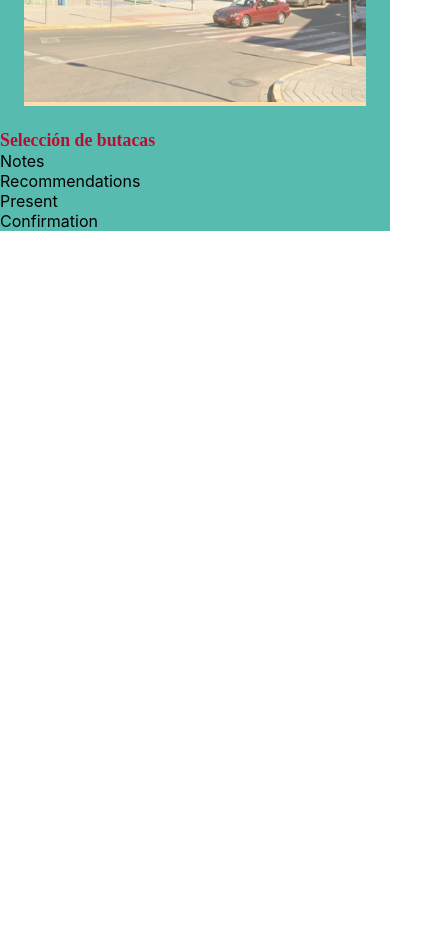
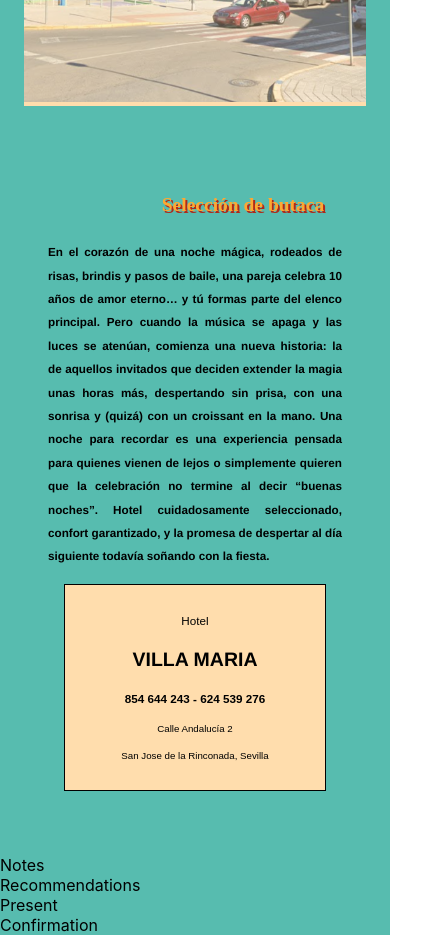
Before and after one commit to angelicayjuanito/angelicayjuanito.github.io, a React (Create React App) app: page / in a window 390 px wide. Shown: the part 2260-3195 px from the top of the page, 438 px wide, since content can reach past the window. Before the commit the page ends 2491 px from the top, so only its background shows below. Built offline with nearby package versions, Linux system fonts and the light colour scheme.

Commit message:
feat: add allocation section

```diff
--- a/src/pages/Allocations/index.js
+++ b/src/pages/Allocations/index.js
@@ -1,10 +1,32 @@
 import React from 'react'
 import styles from './index.module.css'
+import location from "../../assets/location.png";
+import elefante from "../../assets/elefante.png";
 
 export const Allocations = () => {
     return (
         <div className={styles.container}>
-            <h1 className={styles.title}>Selección de butacas</h1>
+            <div className={styles.titleContainer}>
+                <h1 className={styles.title}>Selección de butaca</h1>
+            </div>
+
+            <p className={styles.text}>
+                En el corazón de una noche mágica, rodeados de risas, brindis y pasos de baile, una pareja celebra 10
+                años de amor eterno… y tú formas parte del elenco principal. Pero cuando la música se apaga y las luces
+                se atenúan, comienza una nueva historia: la de aquellos invitados que deciden extender la magia unas
+                horas más, despertando sin prisa, con una sonrisa y (quizá) con un croissant en la mano.
+                Una noche para recordar es una experiencia pensada para quienes vienen de lejos o simplemente quieren
+                que la celebración no termine al decir “buenas noches”. Hotel cuidadosamente seleccionado, confort
+                garantizado, y la promesa de despertar al día siguiente todavía soñando con la fiesta.
+
+                <div className={styles.card}>
+                    <h4 className={styles.textSmall}>Hotel</h4>
+                    <h1 className={styles.textBig}>VILLA MARIA</h1>
+                    <h4 className={styles.textLight}>854 644 243 - 624 539 276</h4>
+                    <h5 className={styles.textSmall}>Calle Andalucía 2</h5>
+                    <h5 className={styles.textSmall}> San Jose de la Rinconada, Sevilla</h5>
+                </div>
+            </p>
         </div>
     )
 }
--- a/src/pages/Allocations/index.module.css
+++ b/src/pages/Allocations/index.module.css
@@ -1,9 +1,137 @@
 .container {
+    display: flex;
+    flex-direction: column;
     width: 100vw;
+    padding: 48px;
+    text-align: justify;
+}
+
+.card {
+    display: flex;
+    flex-direction: column;
+    padding: 32px;
+
+    background-color: #FFDDAD;
+    border: 1px solid #000;
+    margin: 48px 124px;
+    width: auto;
+    font-family: "Futura Lt BT", sans-serif;
+    gap: 8px;
+    text-align: center;
+}
+
+.titleContainer {
+    width: 100vw;
+    text-align: center;
+    justify-content: center;
+    align-items: center;
+}
+
+.content {
+    display: flex;
+    flex-direction: row;
+}
+
+.hotelContainer {
+    display: flex;
+    flex-direction: row;
+    padding: 48px;
+
+    background-color: #FFDDAD;
+    border: 1px solid #000;
+    margin: 48px 124px;
+    width: auto;
+    min-height: 588px;
+    font-family: "Futura Lt BT", sans-serif;
+    gap: 32px;
 }
 
 .title {
-    font-size: calc(10px + 2vmin);
+    margin-top: calc(4 * var(--base));
+    font-size: clamp(1rem, 5vw, 5rem);;
     font-family: Hiragino Kaku Gothic Std, serif;
-    color: #BA0D32;
+    color: #FEA832;
+    text-shadow: 0.5vw 0.5vw 0 #AF291A;
 }
+
+.subtitle {
+    text-align: center;
+    margin-top: calc(4 * var(--base));
+    font-size: clamp(0.4rem, 3vw, 3rem);;
+    font-family: Hiragino Kaku Gothic Std, serif;
+    color: #FEA832;
+    text-shadow: 0.25vw 0.25vw 0 #AF291A;
+}
+
+.text {
+    margin-top: 1.5rem;
+    font-size: 1.6vw;
+    font-family: Helvetica, serif;
+    font-weight: bold;
+    color: #000;
+    text-wrap: auto;
+    line-height: 2;
+}
+
+.textBig {
+    font-size: clamp(1.5vw, 5vw, 5rem);
+    font-family: Helvetica, serif;
+    font-weight: bold;
+    color: #000;
+    text-wrap: auto;
+    line-height: 2;
+}
+
+.textSmall {
+    font-weight: 100;
+}
+
+.reviews {
+    display: flex;
+    flex-direction: row;
+    gap: 48px
+
+}
+
+.reviewCard {
+    border: 1px solid #000;
+    width: auto;
+    min-height: auto;
+    font-family: "Futura Lt BT", sans-serif;
+    gap: 32px;
+}
+
+
+@media (orientation: portrait) {
+    .content {
+        flex-direction: column;
+    }
+
+    .card {
+        display: flex;
+        flex-direction: column;
+        padding: 24px;
+        margin: 16px;
+        min-height: auto;
+    }
+
+
+    .hotelContent {
+        flex-direction: column;
+    }
+
+    .subtitle {
+        margin-top: calc(2 * var(--base));
+    }
+
+    .text {
+        margin-top: 1.5rem;
+        font-size: 3vw;
+        font-family: Helvetica, serif;
+        font-weight: bold;
+        color: #000;
+        line-height: 2;
+        text-align: justify;
+
+    }
+}
--- a/src/pages/MovieListing/index.module.css
+++ b/src/pages/MovieListing/index.module.css
@@ -12,6 +12,8 @@
     gap: 32px;
 }
 
+
+
 .textContainer {
     width: 50%;
     align-content: center;
@@ -23,6 +25,14 @@
     margin-bottom: 48px;
     font-style: normal;
     font-weight: 300;
+}
+
+.subtitle {
+    margin: 1rem 0;
+    font-size: clamp(0.75rem, 3vw, 3rem);
+    font-family: Archer, serif;
+    color: #FEA832;
+    text-shadow: 0.3vw 0.3vw 0 #AF291A;
 }
 
 .hour {
--- a/src/pages/Presentation/index.module.css
+++ b/src/pages/Presentation/index.module.css
@@ -40,6 +40,8 @@
     line-height: 2;
 }
 
+
+
 @media (orientation: portrait) {
     .container {
         display: flex;
```
